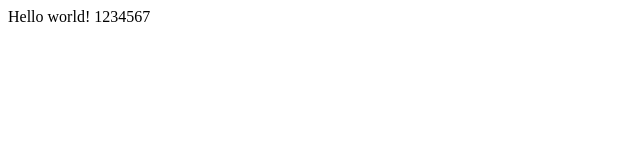
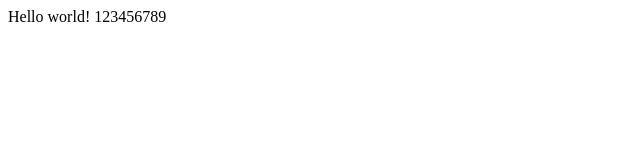
Before and after one commit to duongminhquang/HTML_CSS_JavaScript_2, a plain HTML site: page Index.html in a window 1280 px wide. Shown: the full height of the page, 0-640 px from the left. Drawn offline with Linux system fonts and the light colour scheme.

Commit message:
Fourth commit

```diff
--- a/Index.html
+++ b/Index.html
@@ -1 +1 @@
-<p>Hello world! 1234567</p>
+<p>Hello world! 123456789</p>
```
